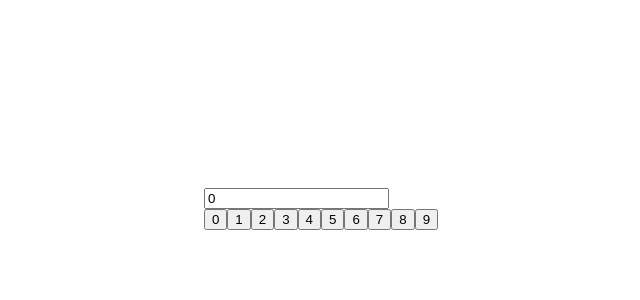
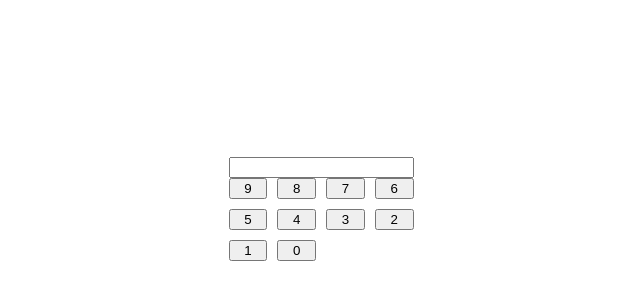
Before and after one commit to DimaMaslo88/calculator_version1.0, a React (Create React App) app: page / in a window 1280 px wide. Shown: the part 192-492 px from the top of the page, without its empty margins (319-959 px from the left). Built offline with nearby package versions, Linux system fonts and the light colour scheme.

Commit message:
"feat/ button component "

```diff
--- a/src/styles/buttons.module.css
+++ b/src/styles/buttons.module.css
@@ -1,4 +1,6 @@
 .buttonsContainer{
-    display: flex;
+    display: grid;
+    grid-template-columns:repeat(4,1fr);
+    grid-gap: 10px;
 
 }
--- a/src/ui/components/Calculator/calculatorTable/CalculatorTable.tsx
+++ b/src/ui/components/Calculator/calculatorTable/CalculatorTable.tsx
@@ -2,10 +2,11 @@ import React, {useState} from 'react';
 import {ButtonNumbers} from "ui/components/Calculator/calculatorTable/buttons/buttonNumbers/ButtonNumbers";
 
 export const CalculatorTable = () => {
-    const [count, setCount] = useState(0)
+    const [count, setCount] = useState<string>('')
+
     const onButtonClickHandler=(num:number)=>{
-        debugger
-        setCount(num)
+
+        setCount(count+num)
 
     }
     return (
@@ -13,7 +14,8 @@ export const CalculatorTable = () => {
             <div>
                <input type='text' value= {count}  readOnly={true}/>
             </div>
-            <ButtonNumbers onChange={()=>onButtonClickHandler(count)}/>
+            <ButtonNumbers onChange={(pushNumber)=>onButtonClickHandler(pushNumber)}/>
+
         </div>
     );
 };
--- a/src/ui/components/Calculator/calculatorTable/buttons/buttonNumbers/ButtonNumbers.tsx
+++ b/src/ui/components/Calculator/calculatorTable/buttons/buttonNumbers/ButtonNumbers.tsx
@@ -1,5 +1,5 @@
-import React, { ChangeEvent} from 'react';
-import { useState } from 'react';
+import React  from 'react';
+
 import style from 'styles/buttons.module.css'
 type ButtonNumbersType={
     onChange:(num:number)=>void
@@ -8,7 +8,7 @@ export const ButtonNumbers = ({onChange}:ButtonNumbersType) => {
 
     const numbers =[]
     for(let i=0;i<=9;i+=1){
-        numbers.push(i)
+        numbers.unshift(i)
     }
 
     return (
```
